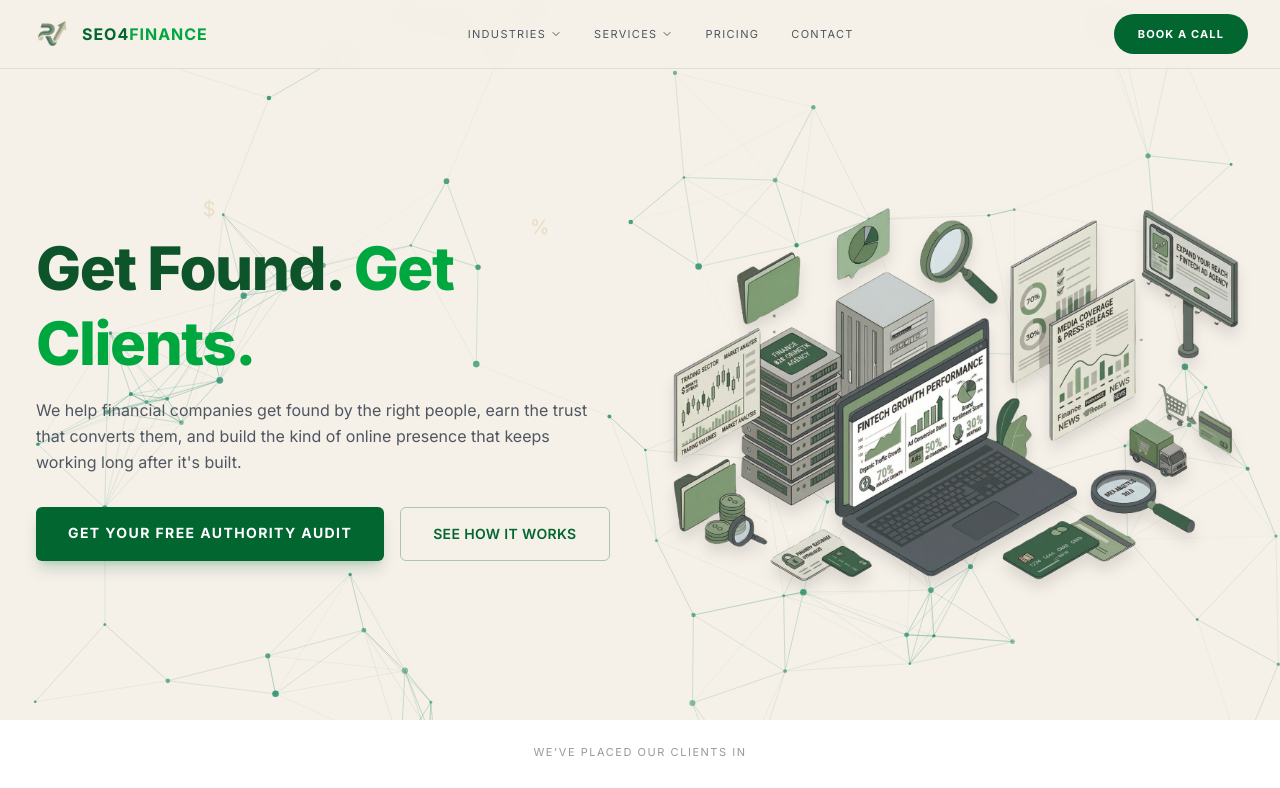
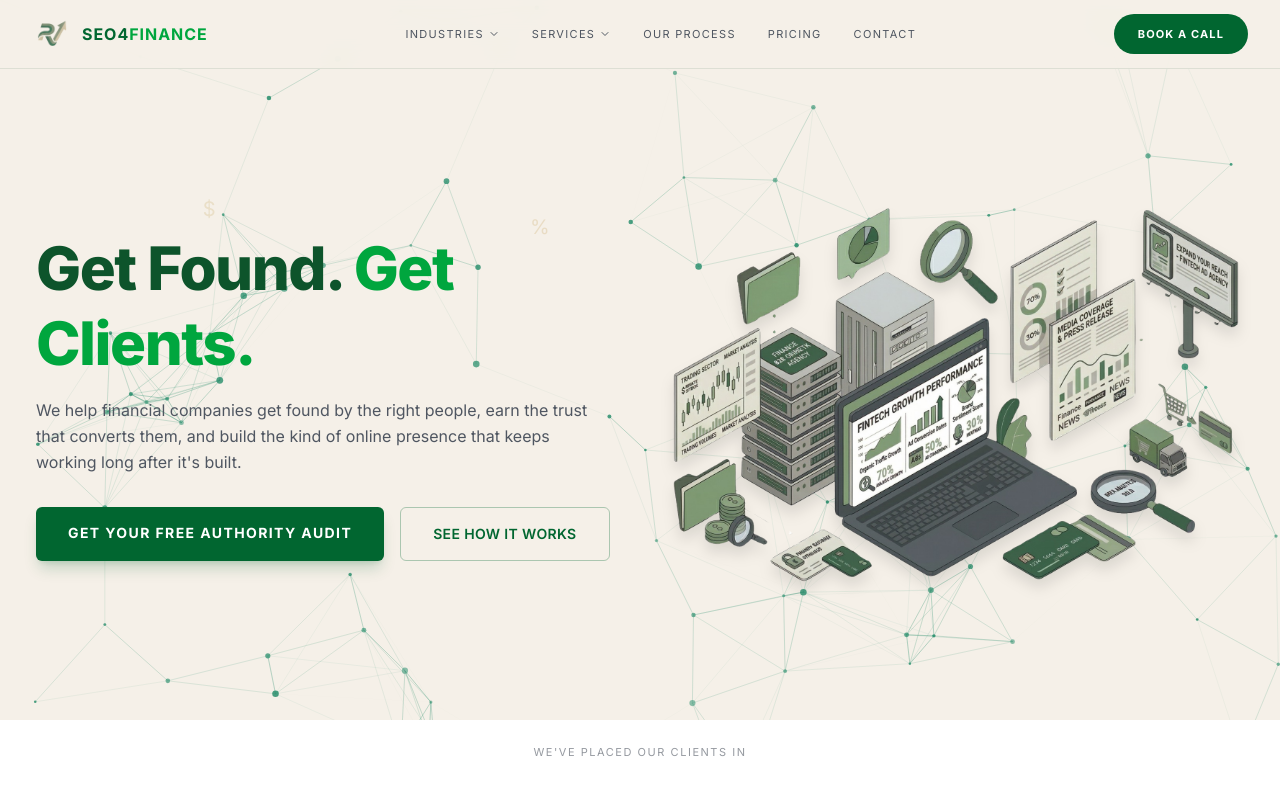
Before and after one commit to theo272004/revflow-landing, a Next.js app: page /revflow-landing/ in a window 1280 px wide. Shown: the top 788 px of the page. Built offline with nearby package versions, Linux system fonts and the light colour scheme.

Commit message:
Fix 'See How It Works' link and add Our Process to navbar
Co-Authored-By: Claude Sonnet 4.6 <noreply@anthropic.com>

```diff
--- a/components/header.tsx
+++ b/components/header.tsx
@@ -84,6 +84,9 @@ export function Header() {
           <nav className="hidden md:flex items-center gap-0">
             <DesktopDropdown label="Industries" items={industries} />
             <DesktopDropdown label="Services" items={services} />
+            <Link href="/industries/ourprocess" className="text-[11px] tracking-[.12em] uppercase text-muted-foreground transition-colors hover:text-green-800 px-4 py-2">
+              Our Process
+            </Link>
             <Link href="#pricing" className="text-[11px] tracking-[.12em] uppercase text-muted-foreground transition-colors hover:text-green-800 px-4 py-2">
               Pricing
             </Link>
@@ -160,6 +163,13 @@ export function Header() {
               )}
 
               <Link
+                href="/industries/ourprocess"
+                className="px-2 py-3 text-sm font-semibold text-green-900 border-t border-green-900/10 no-underline"
+                onClick={() => setIsMenuOpen(false)}
+              >
+                Our Process
+              </Link>
+              <Link
                 href="#pricing"
                 className="px-2 py-3 text-sm font-semibold text-green-900 border-t border-green-900/10 no-underline"
                 onClick={() => setIsMenuOpen(false)}
--- a/components/hero.tsx
+++ b/components/hero.tsx
@@ -24,7 +24,7 @@ export function Hero() {
               <Link href="#contact" className="bg-green-800 text-white hover:bg-green-700 px-8 py-4 rounded-md text-sm font-bold uppercase tracking-widest shadow-lg shadow-green-800/20 no-underline">
                 Get Your Free Authority Audit
               </Link>
-              <Link href="#process" className="border border-green-800/30 text-green-800 hover:bg-green-50 bg-transparent px-8 py-4 rounded-md text-sm font-semibold uppercase tracking-wide no-underline inline-flex items-center">
+              <Link href="/industries/ourprocess" className="border border-green-800/30 text-green-800 hover:bg-green-50 bg-transparent px-8 py-4 rounded-md text-sm font-semibold uppercase tracking-wide no-underline inline-flex items-center">
                 See How It Works
               </Link>
             </div>
```
